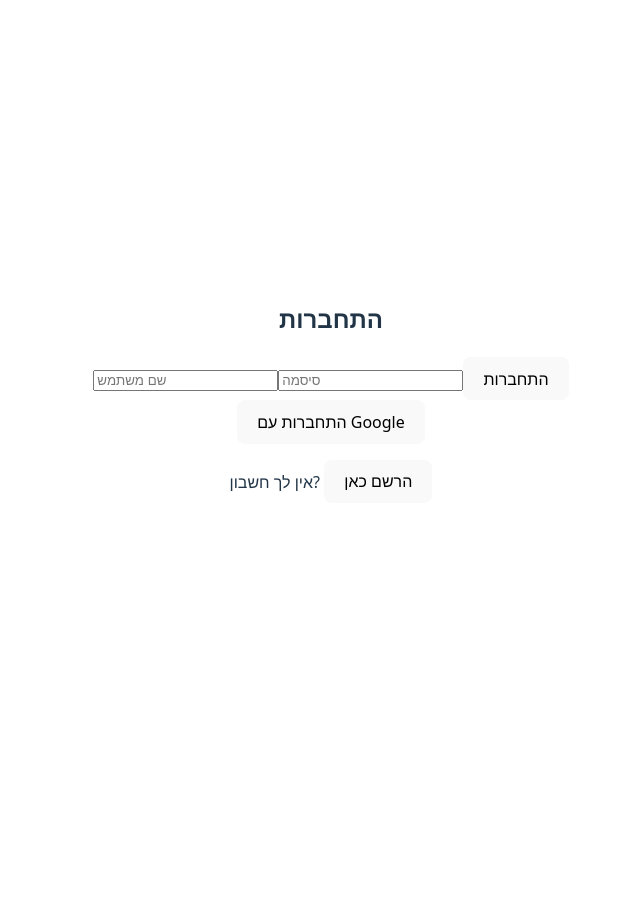
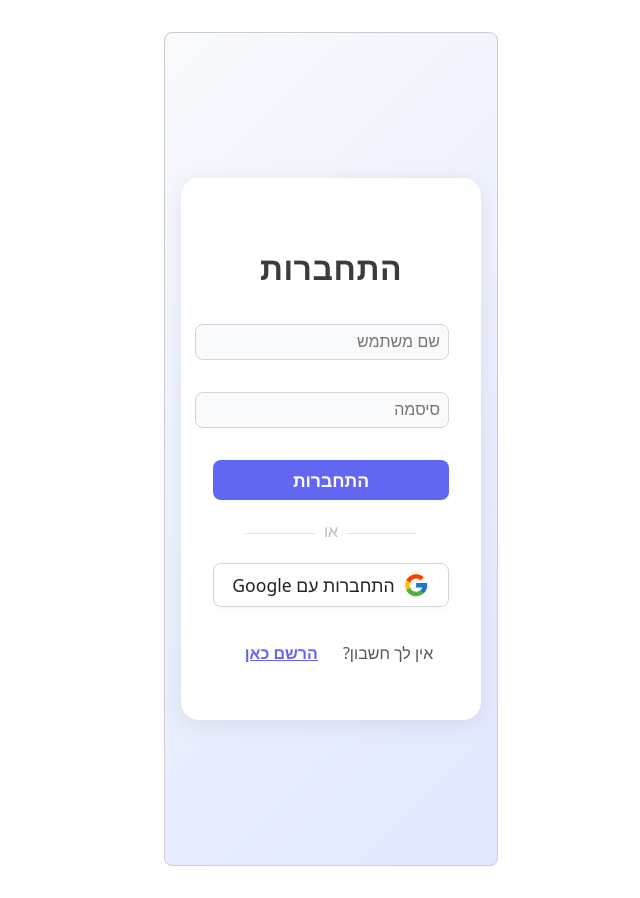
Before and after one commit to Gity-Powarski/newProjectXO, a React (Vite) app in the folder my-app/: page / in a window 1280 px wide. Shown: the whole page, without its empty margins (309-949 px from the left). Before the commit the page ends 800 px from the top, so only its background shows below. Built offline with nearby package versions, Linux system fonts and the light colour scheme.

Commit message:
feat: Redesign and style the login form

```diff
--- a/my-app/package.json
+++ b/my-app/package.json
@@ -13,6 +13,7 @@
     "react": "^19.1.0",
     "react-confetti": "^6.4.0",
     "react-dom": "^19.1.0",
+    "react-icons": "^5.5.0",
     "react-router-dom": "^7.6.0"
   },
   "devDependencies": {
--- a/my-app/src/componentt/Board.jsx
+++ b/my-app/src/componentt/Board.jsx
@@ -1,5 +1,7 @@
 import React, { useRef, useState } from 'react';
 import '../css/Board.css';
+//Variables for the board component
+//This component renders the board and squares for the Tic Tac Toe game
 export default function Board({ squares, onClick, winnerLine }) {
     const renderSquare = (i) => {
         const isWinnerSquare = winnerLine && winnerLine.includes(i);
@@ -10,7 +12,7 @@ export default function Board({ squares, onClick, winnerLine }) {
             >
                 {squares[i]}
             </button>
-        );
+        )
     }
 
 
--- a/my-app/src/componentt/LoginForm.jsx
+++ b/my-app/src/componentt/LoginForm.jsx
@@ -1,6 +1,8 @@
 import React, { useState } from 'react';
 import { useNavigate } from 'react-router-dom';
 import Game from './Game';
+import '../css/LoginForm.css';
+import { FcGoogle } from 'react-icons/fc';
 
 export default function LoginForm() {
     const [isRegistering, setIsRegistering] = useState(false);
@@ -31,10 +33,11 @@ export default function LoginForm() {
 
     return (
         <div className="auth-container">
-            <h2>{isRegistering ? 'הרשמה' : 'התחברות'}</h2>
-
-            <form onSubmit={handleSubmit}>
+            <div className="auth-box">
+                <h2 className="auth-title">{isRegistering ? 'הרשמה' : 'התחברות'}</h2>
+                <form className="auth-form" onSubmit={handleSubmit}>
                     <input
+                        className="auth-input"
                         type="text"
                         name="username"
                         placeholder="שם משתמש"
@@ -42,8 +45,8 @@ export default function LoginForm() {
                         onChange={handleChange}
                         required
                     />
-
                     <input
+                        className="auth-input"
                         type="password"
                         name="password"
                         placeholder="סיסמה"
@@ -51,23 +54,22 @@ export default function LoginForm() {
                         onChange={handleChange}
                         required
                     />
-
-                <button type="submit">
+                    <button className="auth-btn" type="submit">
                         {isRegistering ? 'הרשמה' : 'התחברות'}
                     </button>
                 </form>
-            <div class="g-signin2" data-onsuccess="onSignIn"></div>
-
-            <button onClick={handleGoogleLogin}>
+                <div className="auth-divider">או</div>
+                <button className="google-btn" onClick={handleGoogleLogin}>
+                    <FcGoogle className="google-icon" />
                     התחברות עם Google
                 </button>
-
-            <p>
+                <p className="switch-mode">
                     {isRegistering ? 'כבר רשום?' : 'אין לך חשבון?'}{' '}
-                <button onClick={() => setIsRegistering(!isRegistering)}>
+                    <button className="switch-btn" type="button" onClick={() => setIsRegistering(!isRegistering)}>
                         {isRegistering ? 'התחבר כאן' : 'הרשם כאן'}
                     </button>
                 </p>
             </div>
+        </div>
     );
 }
--- a/my-app/src/css/LoginForm.css
+++ b/my-app/src/css/LoginForm.css
@@ -1,3 +1,132 @@
+/* LoginForm.css - Modern, clean, RTL-friendly login/register form */
+
+.auth-container {
+  min-height: 100vh;
+  display: flex;
+  align-items: center;
+  justify-content: center;
+  background: linear-gradient(135deg, #f8fafc 0%, #e0e7ff 100%);
+  direction: rtl;
+}
+
+.auth-box {
+  background: #fff;
+  border-radius: 18px;
+  box-shadow: 0 4px 24px rgba(0,0,0,0.08);
+  padding: 2.5rem 2rem 2rem 2rem;
+  width: 100%;
+  max-width: 370px;
+  display: flex;
+  flex-direction: column;
+  align-items: center;
+}
+
+.auth-title {
+  margin-bottom: 1.5rem;
+  color: #3b3b3b;
+  font-size: 2rem;
+  font-weight: 700;
+  letter-spacing: 0.5px;
+}
+
+.auth-form {
+  width: 100%;
+  display: flex;
+  flex-direction: column;
+  gap: 1rem;
+}
+
+.auth-input {
+  padding: 0.7rem 1rem;
+  border: 1px solid #d1d5db;
+  border-radius: 8px;
+  font-size: 1rem;
+  background: #f9fafb;
+  transition: border 0.2s;
+}
+.auth-input:focus {
+  border-color: #6366f1;
+  outline: none;
+}
+
+.auth-btn {
+  background: #6366f1;
+  color: #fff;
+  border: none;
+  border-radius: 8px;
+  padding: 0.7rem 0;
+  font-size: 1.1rem;
+  font-weight: 600;
+  cursor: pointer;
+  margin-top: 0.5rem;
+  transition: background 0.2s;
+}
+.auth-btn:hover {
+  background: #4f46e5;
+}
+
+.auth-divider {
+  margin: 1.2rem 0 0.7rem 0;
+  color: #bdbdbd;
+  font-size: 1rem;
+  text-align: center;
+  width: 100%;
+  position: relative;
+}
+.auth-divider:before, .auth-divider:after {
+  content: '';
+  display: inline-block;
+  width: 30%;
+  height: 1px;
+  background: #e5e7eb;
+  vertical-align: middle;
+  margin: 0 0.5em;
+}
+
+.google-btn {
+  display: flex;
+  align-items: center;
+  justify-content: center;
+  gap: 0.5em;
+  background: #fff;
+  color: #222;
+  border: 1px solid #d1d5db;
+  border-radius: 8px;
+  padding: 0.7rem 0;
+  font-size: 1.1rem;
+  font-weight: 500;
+  cursor: pointer;
+  width: 100%;
+  box-shadow: 0 2px 8px rgba(0,0,0,0.03);
+  transition: border 0.2s, box-shadow 0.2s;
+}
+.google-btn:hover {
+  border-color: #6366f1;
+  box-shadow: 0 4px 16px rgba(99,102,241,0.08);
+}
+.google-icon {
+  font-size: 1.5em;
+}
+
+.switch-mode {
+  margin-top: 1.2rem;
+  color: #555;
+  font-size: 1rem;
+  text-align: center;
+}
+.switch-btn {
+  background: none;
+  border: none;
+  color: #6366f1;
+  font-weight: 600;
+  cursor: pointer;
+  font-size: 1rem;
+  text-decoration: underline;
+  margin-right: 0.3em;
+}
+.switch-btn:hover {
+  color: #4f46e5;
+}
 .auth-container {
     width: 300px;
     margin: auto;
```
Also changed, not shown: 1 other file (tests, documents, lock files or other folders). Lines whose indentation alone changed are shown as unchanged.
